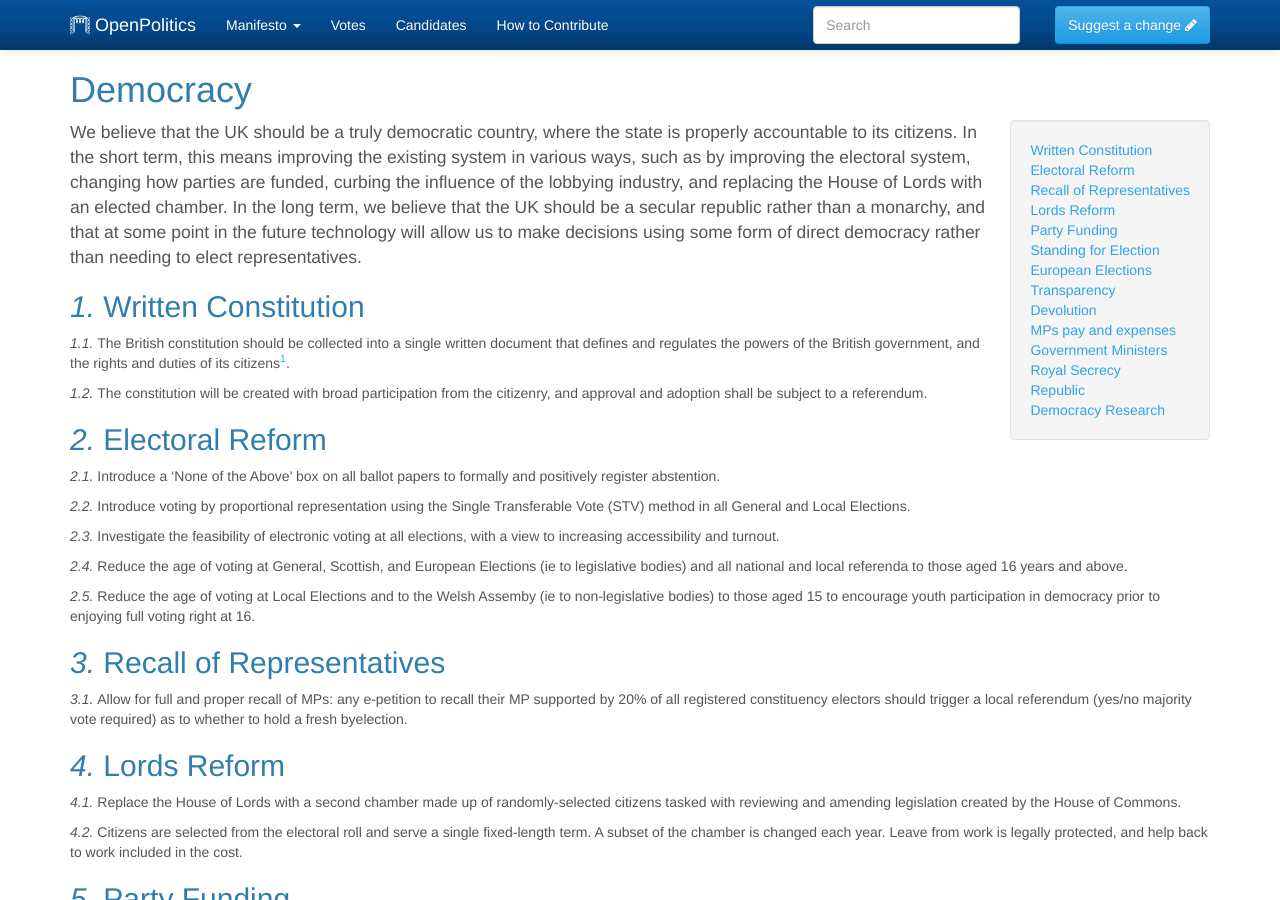
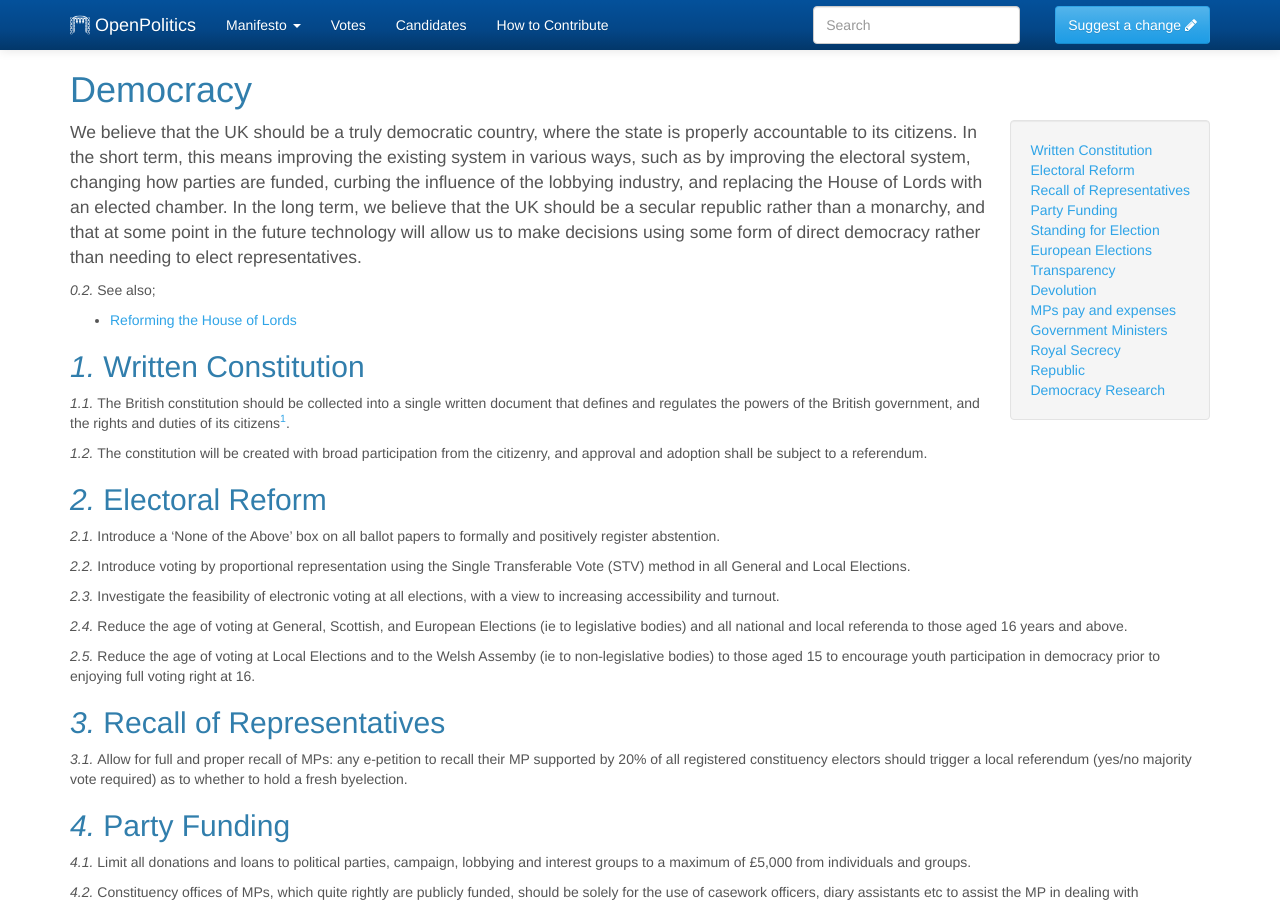
Before and after one commit to openpolitics/manifesto, a Jekyll site: the page built from manifesto/democracy.md, in a window 1280 px wide and 900 px high. Built offline with Jekyll 4.4.1, drawn with Linux system fonts in a browser that asks for light colours.

Commit message:
Reform the HoL Reform policy
Adds a commitment to imcremental reform of the House of Lords, given the citizen-panel based reform is quite a big ask and won't happen immediately. End goal copied straight from the previous page.

Also restructures to give HoL reform it's own page for neatness.

```diff
--- a/manifesto/democracy.md
+++ b/manifesto/democracy.md
@@ -8,6 +8,10 @@ published: true
 {:toc}
 
 We believe that the UK should be a truly democratic country, where the state is properly accountable to its citizens. In the short term, this means improving the existing system in various ways, such as by improving the electoral system, changing how parties are funded, curbing the influence of the lobbying industry, and replacing the House of Lords with an elected chamber. In the long term, we believe that the UK should be a secular republic rather than a monarchy, and that at some point in the future technology will allow us to make decisions using some form of direct democracy rather than needing to elect representatives.
+
+See also;
+
+* [Reforming the House of Lords](house-of-lords.html)
 
 ## Written Constitution
 
@@ -31,11 +35,6 @@ Reduce the age of voting at Local Elections and to the Welsh Assemby (ie to non-
 
 Allow for full and proper recall of MPs: any e-petition to recall their MP supported by 20% of all registered constituency electors should trigger a local referendum (yes/no majority vote required) as to whether to hold a fresh byelection.
 
-## Lords Reform
-
-Replace the House of Lords with a second chamber made up of randomly-selected citizens tasked with reviewing and amending legislation created by the House of Commons.
-
-Citizens are selected from the electoral roll and serve a single fixed-length term. A subset of the chamber is changed each year. Leave from work is legally protected, and help back to work included in the cost.
 
 ## Party Funding
 
```
Also changed, not shown: manifesto/house-of-lords.md (added, +28 -0 lines).
